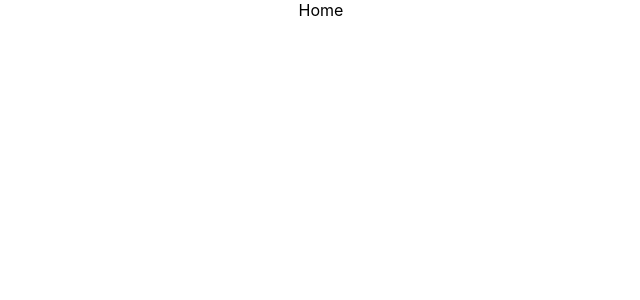
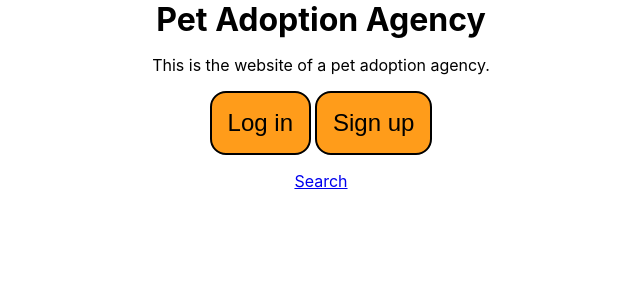
Before and after one commit to naelachkar/petAdoption-FE, a React (Create React App) app: page / in a window 1280 px wide. Shown: the top 300 px of the page, without its empty margins (319-959 px from the left). Built offline with nearby package versions, Linux system fonts and the light colour scheme.

Commit message:
Home page layout

```diff
--- a/src/App.css
+++ b/src/App.css
@@ -1,12 +1,4 @@
-.App {
-  text-align: center;
-}
-
-.App-logo {
-  height: 40vmin;
-  pointer-events: none;
-}
-
+/*  */
 @media (prefers-reduced-motion: no-preference) {
   .App-logo {
     animation: App-logo-spin infinite 20s linear;
@@ -36,3 +28,12 @@
     transform: rotate(360deg);
   }
 }
+
+/*  */
+
+.App {
+  text-align: center;
+  display: flex;
+  flex-direction: column;
+  align-items: center;
+}
--- /dev/null
+++ b/src/components/Home/Home.css
@@ -0,0 +1,7 @@
+.home {
+    display: flex;
+    flex-direction: column;
+    gap: 1rem;
+    width: fit-content;
+    align-items: center;
+}
--- a/src/components/Home/Home.js
+++ b/src/components/Home/Home.js
@@ -1,5 +1,13 @@
+import "./Home.css"
+import LoginSignup from "./LoginSignup/LoginSignup";
+
 export default function Home() {
-    return (
-        <div> Home </div>
-    )
+  return (
+    <div className="home">
+      <h1>Pet Adoption Agency</h1>
+      <article>This is the website of a pet adoption agency.</article>
+      <LoginSignup />
+      <a href="/">Search</a>
+    </div>
+  );
 }
--- /dev/null
+++ b/src/components/Home/LoginSignup/LoginSignup.css
@@ -0,0 +1,18 @@
+.button-bar {
+    display: flex;
+    flex-direction: row;
+    gap: 0.25rem;
+}
+
+button {
+    padding:1rem;
+    border: 2px solid black;
+    font-size: 1.5rem;
+    border-radius: 1rem;
+    cursor: pointer;
+    background-color: hsl(34, 100%, 55%);
+}
+
+button:hover {
+    background-color: hsl(34, 75%, 45%);
+}
--- /dev/null
+++ b/src/components/Home/LoginSignup/LoginSignup.js
@@ -0,0 +1,19 @@
+import "./LoginSignup.css"
+
+export default function LoginSignup() {
+
+    function handleLogin() {
+        alert("Log in")
+    }
+
+    function handleSignup() {
+        alert("Sign up")
+    }
+
+  return (
+    <div className="button-bar">
+      <button onClick={handleLogin}>Log in</button>
+      <button onClick={handleSignup}>Sign up</button>
+    </div>
+  );
+}
--- a/src/index.css
+++ b/src/index.css
@@ -11,3 +11,15 @@ code {
   font-family: source-code-pro, Menlo, Monaco, Consolas, 'Courier New',
     monospace;
 }
+
+/*  */
+
+html, body {
+  width: 100vw;
+  box-sizing: border-box;
+}
+
+h1, h2, p {
+  padding: 0;
+  margin: 0;
+}
```
